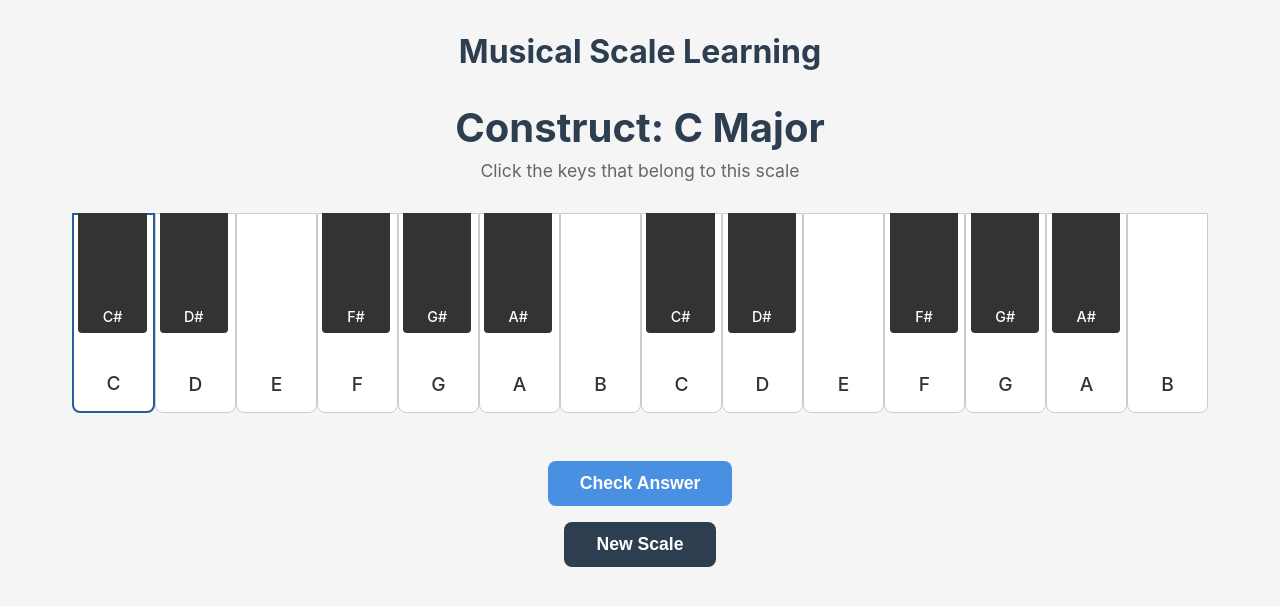
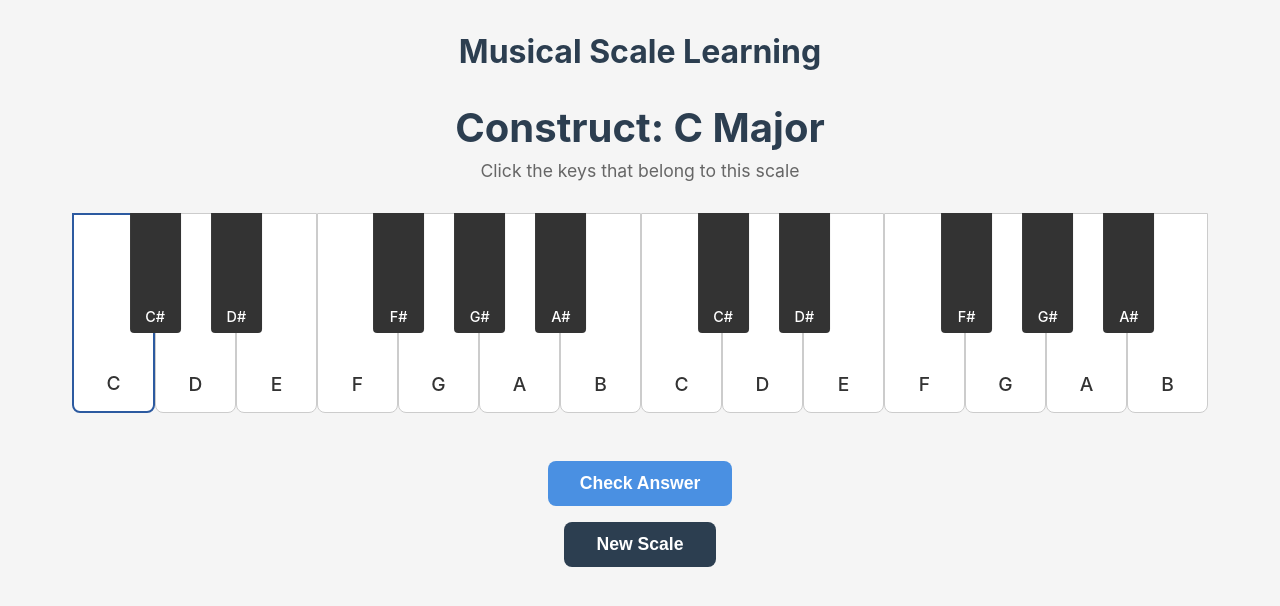
Before and after one commit to voy/scales, a React (Vite) app: page / in a window 1280 px wide. Shown: the top 606 px of the page. Built offline with nearby package versions, Linux system fonts and the light colour scheme.

Commit message:
Black keys positioned correctly

```diff
--- a/src/App.jsx
+++ b/src/App.jsx
@@ -34,29 +34,69 @@ function App() {
   const handleCheck = () => {
     if (!scale) return;
 
-    // Enharmonic mapping
-    const enharmonics = {
-      'C#': 'Db', 'Db': 'C#',
-      'D#': 'Eb', 'Eb': 'D#',
-      'F#': 'Gb', 'Gb': 'F#',
-      'G#': 'Ab', 'Ab': 'G#',
-      'A#': 'Bb', 'Bb': 'A#'
-    };
+    // Find root note position in first octave (indices 0-6)
+    const rootIndex = ['C', 'D', 'E', 'F', 'G', 'A', 'B'].indexOf(scale.root);
 
-    const correctNotes = new Set(scale.notes);
+    // Build expected scale starting from root in first octave
+    const expectedKeys = new Set();
+    const whiteKeys = ['C', 'D', 'E', 'F', 'G', 'A', 'B', 'C', 'D', 'E', 'F', 'G', 'A', 'B'];
+
+    // Add root note (first octave)
+    expectedKeys.add(`white-${rootIndex}`);
+
+    // Build scale pattern from root
+    const scaleNotes = scale.notes;
+    let currentIndex = rootIndex;
+
+    // For each note in the scale after the root
+    for (let i = 1; i < scaleNotes.length; i++) {
+      const targetNote = scaleNotes[i];
+
+      // Find the next occurrence of this note starting from currentIndex
+      for (let j = currentIndex + 1; j < whiteKeys.length; j++) {
+        if (whiteKeys[j] === targetNote) {
+          expectedKeys.add(`white-${j}`);
+          currentIndex = j;
+          break;
+        }
+      }
+    }
+
+    // Add black keys that are in the scale pattern
+    const blackKeyPositions = [
+      { note: 'C#', enharmonic: 'Db', octave: 1, position: 1 },
+      { note: 'D#', enharmonic: 'Eb', octave: 1, position: 2 },
+      { note: 'F#', enharmonic: 'Gb', octave: 1, position: 4 },
+      { note: 'G#', enharmonic: 'Ab', octave: 1, position: 5 },
+      { note: 'A#', enharmonic: 'Bb', octave: 1, position: 6 },
+      { note: 'C#', enharmonic: 'Db', octave: 2, position: 8 },
+      { note: 'D#', enharmonic: 'Eb', octave: 2, position: 9 },
+      { note: 'F#', enharmonic: 'Gb', octave: 2, position: 11 },
+      { note: 'G#', enharmonic: 'Ab', octave: 2, position: 12 },
+      { note: 'A#', enharmonic: 'Bb', octave: 2, position: 13 },
+    ];
+
+    // For each note in the scale, check if it's a black key and add the appropriate one
+    scaleNotes.forEach(note => {
+      blackKeyPositions.forEach(({ note: bkNote, enharmonic: bkEnh, octave, position }) => {
+        // Check if this black key matches the scale note (considering enharmonics)
+        if (bkNote === note || bkEnh === note) {
+          // Only add if this black key is in the range from root to the last white key we found
+          const keyIndex = position - 1; // Convert to 0-indexed
+          if (keyIndex >= rootIndex && keyIndex <= currentIndex) {
+            expectedKeys.add(`black-${octave}-${bkNote}`);
+          }
+        }
+      });
+    });
+
+    // Compare selected keys with expected keys
     const selectedArray = Array.from(selectedNotes);
-    const correctArray = Array.from(correctNotes);
+    const expectedArray = Array.from(expectedKeys);
 
-    // Check if sets match (considering enharmonics)
     const isMatch =
-      selectedArray.length === correctArray.length &&
-      selectedArray.every(note => {
-        // Direct match
-        if (correctNotes.has(note)) return true;
-        // Enharmonic match
-        const enharmonic = enharmonics[note];
-        return enharmonic && correctNotes.has(enharmonic);
-      });
+      selectedArray.length === expectedArray.length &&
+      selectedArray.every(key => expectedKeys.has(key));
 
     setIsCorrect(isMatch);
     setChecked(true);
--- a/src/components/PianoKeyboard.css
+++ b/src/components/PianoKeyboard.css
@@ -65,11 +65,13 @@
   width: 100%;
   height: 60%;
   pointer-events: none;
+  /* Shift container slightly to align black keys with white keys */
+  transform: translateX(3.75%);
 }
 
 .black-key {
   position: absolute;
-  width: 6%;
+  width: 4.5%;
   height: 100%;
   background: #333;
   border-radius: 0 0 4px 4px;
--- a/src/components/PianoKeyboard.jsx
+++ b/src/components/PianoKeyboard.jsx
@@ -1,6 +1,5 @@
 import './PianoKeyboard.css'
 
-const WHITE_KEYS = ['C', 'D', 'E', 'F', 'G', 'A', 'B', 'C', 'D', 'E', 'F', 'G', 'A', 'B'];
 const BLACK_KEYS = [
   // First octave
   { note: 'C#', enharmonic: 'Db', octave: 1, position: 1 },
@@ -18,15 +17,68 @@ const BLACK_KEYS = [
 
 function PianoKeyboard({ scale, selectedNotes, onNoteToggle, checked, isCorrect }) {
   const scaleNotes = new Set(scale.notes);
+  const whiteKeys = ['C', 'D', 'E', 'F', 'G', 'A', 'B', 'C', 'D', 'E', 'F', 'G', 'A', 'B'];
+  const rootIndex = ['C', 'D', 'E', 'F', 'G', 'A', 'B'].indexOf(scale.root);
 
-  // Check if a note (or its enharmonic) is in the scale
-  const isInScale = (note, enharmonic) => {
-    return scaleNotes.has(note) || scaleNotes.has(enharmonic);
+  // Build expected keys starting from root
+  const getExpectedKeys = () => {
+    const expected = new Set();
+    expected.add(`white-${rootIndex}`);
+
+    let currentIndex = rootIndex;
+    for (let i = 1; i < scale.notes.length; i++) {
+      const targetNote = scale.notes[i];
+      for (let j = currentIndex + 1; j < whiteKeys.length; j++) {
+        if (whiteKeys[j] === targetNote) {
+          expected.add(`white-${j}`);
+          currentIndex = j;
+          break;
+        }
+      }
+    }
+
+    // Add black keys that are in the scale pattern
+    // We need to find which black keys appear between the white keys we've selected
+    const blackKeyPositions = [
+      { note: 'C#', enharmonic: 'Db', octave: 1, position: 1 },
+      { note: 'D#', enharmonic: 'Eb', octave: 1, position: 2 },
+      { note: 'F#', enharmonic: 'Gb', octave: 1, position: 4 },
+      { note: 'G#', enharmonic: 'Ab', octave: 1, position: 5 },
+      { note: 'A#', enharmonic: 'Bb', octave: 1, position: 6 },
+      { note: 'C#', enharmonic: 'Db', octave: 2, position: 8 },
+      { note: 'D#', enharmonic: 'Eb', octave: 2, position: 9 },
+      { note: 'F#', enharmonic: 'Gb', octave: 2, position: 11 },
+      { note: 'G#', enharmonic: 'Ab', octave: 2, position: 12 },
+      { note: 'A#', enharmonic: 'Bb', octave: 2, position: 13 },
+    ];
+
+    // For each note in the scale, check if it's a black key and add the appropriate one
+    scale.notes.forEach(note => {
+      blackKeyPositions.forEach(({ note: bkNote, enharmonic: bkEnh, octave, position }) => {
+        // Check if this black key matches the scale note (considering enharmonics)
+        if (bkNote === note || bkEnh === note) {
+          // Only add if this black key is in the range from root to the last white key we found
+          const keyIndex = position - 1; // Convert to 0-indexed
+          if (keyIndex >= rootIndex && keyIndex <= currentIndex) {
+            expected.add(`black-${octave}-${bkNote}`);
+          }
+        }
+      });
+    });
+
+    return expected;
   };
 
-  // Check if a note (or its enharmonic) is selected
-  const isSelected = (note, enharmonic) => {
-    return selectedNotes.has(note) || selectedNotes.has(enharmonic);
+  const expectedKeys = checked ? getExpectedKeys() : new Set();
+
+  // Check if a specific key is selected
+  const isSelected = (keyId) => {
+    return selectedNotes.has(keyId);
+  };
+
+  // Check if a specific key is in the expected scale
+  const isInScale = (keyId) => {
+    return expectedKeys.has(keyId);
   };
 
   // Get the display name (prefer the one in the scale)
@@ -35,29 +87,28 @@ function PianoKeyboard({ scale, selectedNotes, onNoteToggle, checked, isCorrect
     return note;
   };
 
-  const handleKeyClick = (note, enharmonic) => {
+  const handleWhiteKeyClick = (note, index) => {
     if (checked) return;
-    // Toggle the note that's actually in the scale (or the one selected)
-    if (selectedNotes.has(enharmonic)) {
-      onNoteToggle(enharmonic);
-    } else if (selectedNotes.has(note)) {
-      onNoteToggle(note);
-    } else {
-      // Prefer the enharmonic if it's in the scale, otherwise use the note
-      const noteToToggle = scaleNotes.has(enharmonic) ? enharmonic : note;
-      onNoteToggle(noteToToggle);
-    }
+    const keyId = `white-${index}`;
+    onNoteToggle(keyId);
   };
 
-  const getKeyClassName = (note, enharmonic, isWhite = false, isFirstOctave = true) => {
-    const selected = isSelected(note, enharmonic);
-    const inScale = isInScale(note, enharmonic);
-    const isRoot = (note === scale.root || enharmonic === scale.root) && isFirstOctave;
+  const handleBlackKeyClick = (note, enharmonic, octave) => {
+    if (checked) return;
+    const displayNote = scaleNotes.has(enharmonic) ? enharmonic : note;
+    const keyId = `black-${octave}-${note}`;
+    onNoteToggle(keyId);
+  };
 
-    let classes = isWhite ? 'white-key' : 'black-key';
+  const getWhiteKeyClassName = (note, index) => {
+    const keyId = `white-${index}`;
+    const selected = isSelected(keyId);
+    const inScale = isInScale(keyId);
+    const isRoot = index === rootIndex && !checked;
+
+    let classes = 'white-key';
 
     if (checked) {
-      // After checking, show correct/incorrect feedback
       if (selected && inScale) {
         classes += ' correct';
       } else if (selected && !inScale) {
@@ -66,14 +117,37 @@ function PianoKeyboard({ scale, selectedNotes, onNoteToggle, checked, isCorrect
         classes += ' missed';
       }
     } else {
-      // Before checking, show selection state
       if (selected) {
         classes += ' selected';
       }
     }
 
-    if (isRoot && !checked) {
+    if (isRoot) {
       classes += ' root';
+    }
+
+    return classes;
+  };
+
+  const getBlackKeyClassName = (note, enharmonic, octave) => {
+    const keyId = `black-${octave}-${note}`;
+    const selected = isSelected(keyId);
+    const inScale = isInScale(keyId);
+
+    let classes = 'black-key';
+
+    if (checked) {
+      if (selected && inScale) {
+        classes += ' correct';
+      } else if (selected && !inScale) {
+        classes += ' incorrect';
+      } else if (!selected && inScale) {
+        classes += ' missed';
+      }
+    } else {
+      if (selected) {
+        classes += ' selected';
+      }
     }
 
     return classes;
@@ -82,35 +156,39 @@ function PianoKeyboard({ scale, selectedNotes, onNoteToggle, checked, isCorrect
   return (
     <div className="piano-keyboard">
       <div className="white-keys">
-        {WHITE_KEYS.map((note, index) => {
-          const isFirstOctave = index < 7;
-          return (
-            <div
-              key={`${note}-${index}`}
-              className={getKeyClassName(note, null, true, isFirstOctave)}
-              onClick={() => handleKeyClick(note, null)}
-            >
-              <span className="note-label">{note}</span>
-            </div>
-          );
-        })}
+        {whiteKeys.map((note, index) => (
+          <div
+            key={`white-${index}`}
+            className={getWhiteKeyClassName(note, index)}
+            onClick={() => handleWhiteKeyClick(note, index)}
+          >
+            <span className="note-label">{note}</span>
+          </div>
+        ))}
       </div>
       <div className="black-keys">
         {BLACK_KEYS.map(({ note, enharmonic, octave, position }) => {
           const displayName = getDisplayName(note, enharmonic);
-          const isFirstOctave = octave === 1;
-          // Calculate position: each white key is ~7.143% (100/14), black keys centered between white keys
-          // Position is 1-indexed (1 = after first key), so center is at (position - 0.5) * keyWidth
-          // Black key is 6% wide, so left edge = center - 3%
-          const keyWidth = 100 / 14;
-          const center = (position - 0.5) * keyWidth;
-          const leftPercent = center - 3;
+          // Calculate position: black keys are centered between white keys
+          // Position N means the black key is between white key (N-1) and white key N
+          // Use transform to center precisely
+          const keyWidth = 100 / 14; // ~7.143% per white key
+
+          // Center point between the two white keys
+          // White key (N-1) ends at (N-1) * keyWidth
+          // White key N starts at N * keyWidth
+          // Center is at: (N-1) * keyWidth + keyWidth/2 = (N - 0.5) * keyWidth
+          const centerPercent = (position - 0.5) * keyWidth;
+
           return (
             <div
-              key={`${note}-${octave}`}
-              className={getKeyClassName(note, enharmonic, false, isFirstOctave)}
-              style={{ left: `${leftPercent}%` }}
-              onClick={() => handleKeyClick(note, enharmonic)}
+              key={`black-${octave}-${note}`}
+              className={getBlackKeyClassName(note, enharmonic, octave)}
+              style={{
+                left: `${centerPercent}%`,
+                transform: 'translateX(-50%)'
+              }}
+              onClick={() => handleBlackKeyClick(note, enharmonic, octave)}
             >
               <span className="note-label">{displayName}</span>
             </div>
```
